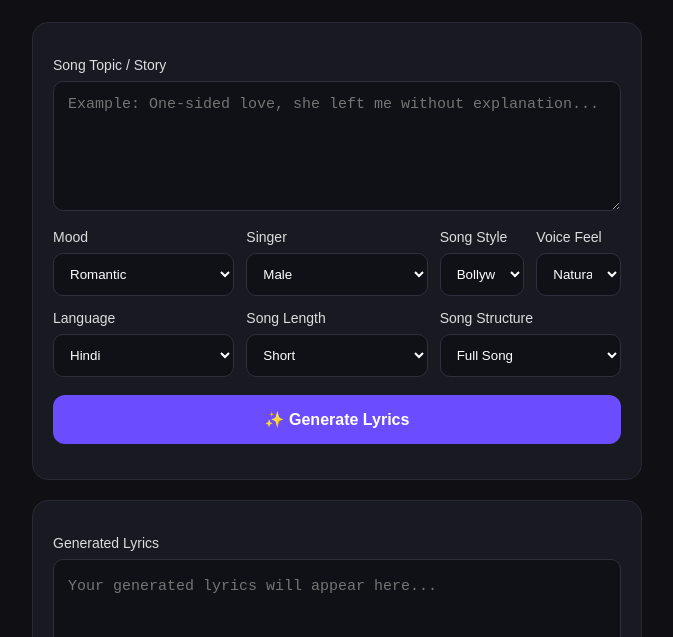
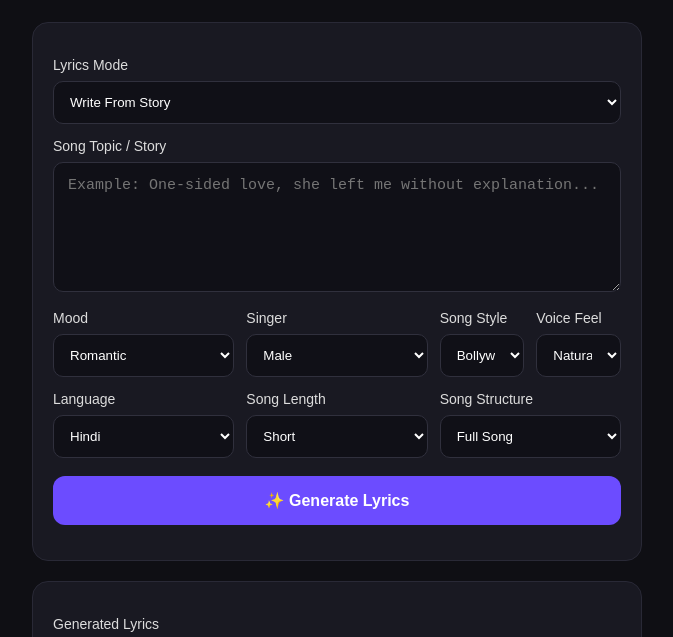
Before and after one commit to ashokautoworld-ctrl/Ai-video-maker-, a website: page index.html in a window 1280 px wide. Shown: the part 135-772 px from the top of the page, without its empty margins (303-976 px from the left). Drawn offline with Linux system fonts and the light colour scheme.

Commit message:
Update index.html

```diff
--- a/index.html
+++ b/index.html
@@ -20,7 +20,12 @@
     </header>
 
     <section class="card">
+<label>Lyrics Mode</label>
 
+<select id="lyricsMode">
+  <option>Write From Story</option>
+  <option>Improve My Lyrics</option>
+</select>
       <label>Song Topic / Story</label>
 
       <textarea
```
